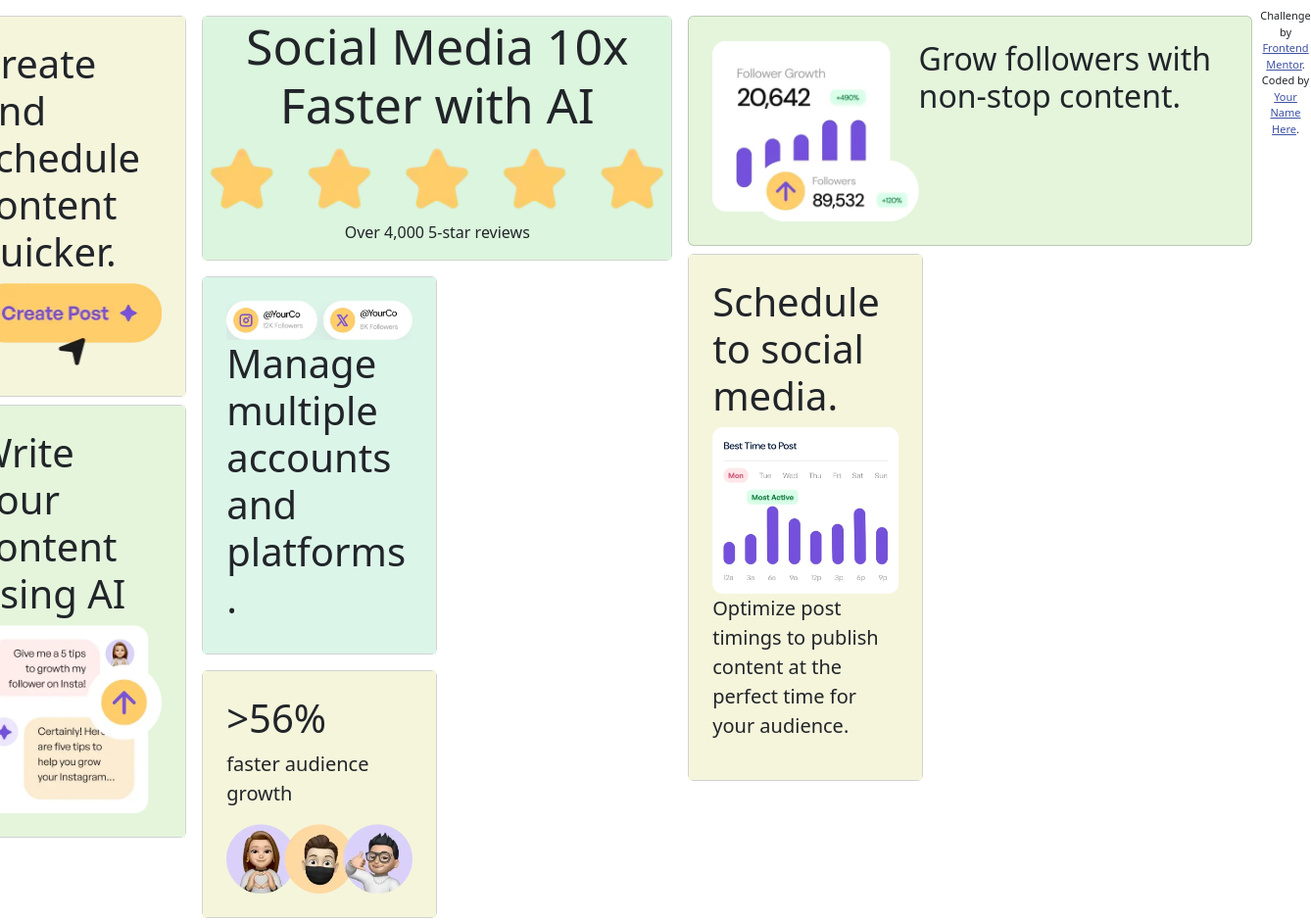
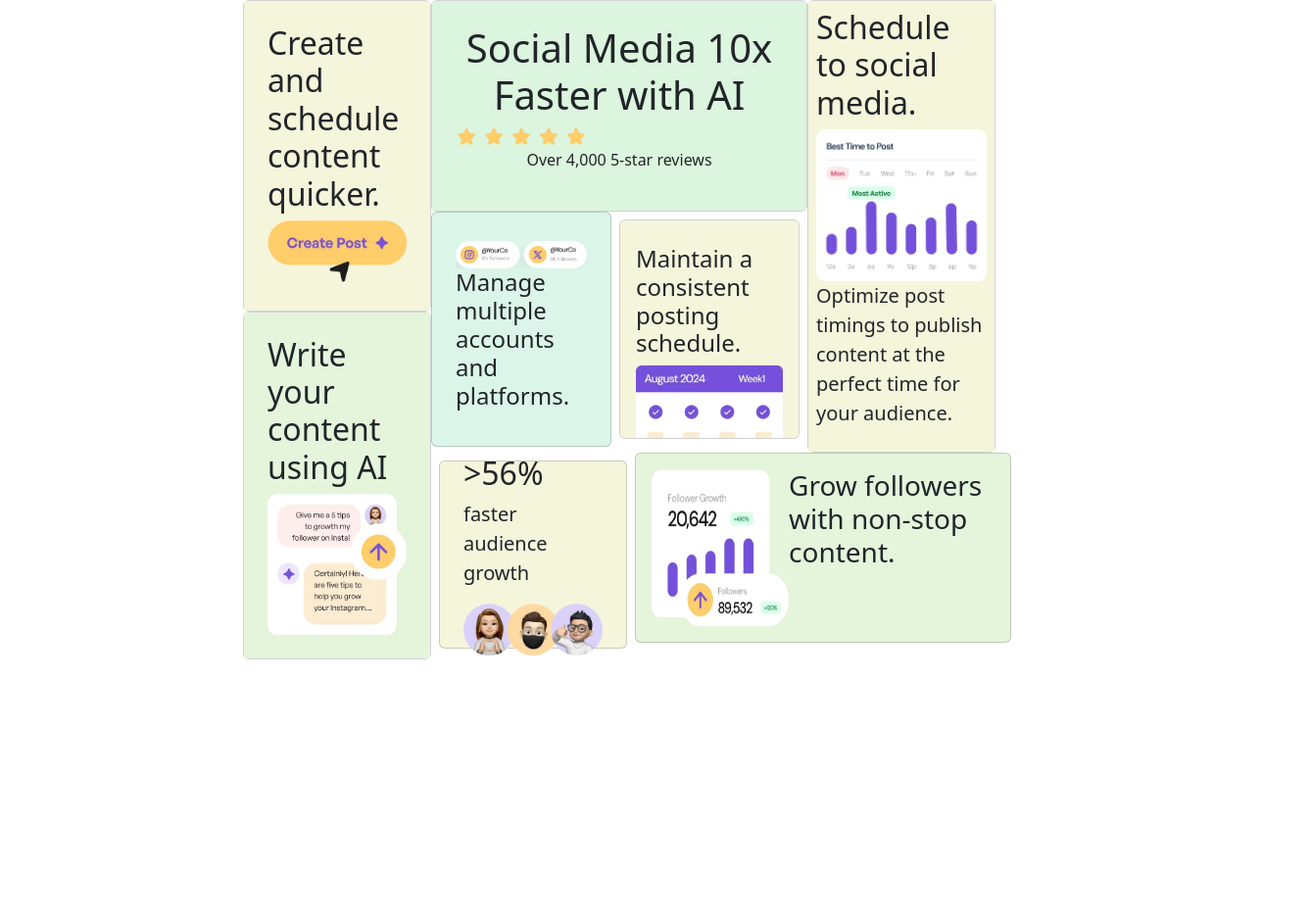
Before and after one commit to VRosa-jpg/Bento_Grid, a plain HTML site: page index.html in a window 1280 px wide. Shown: the top 940 px of the page at 98% size, 1338 px wide, since content can reach past the window. After the commit the page ends 800 px from the top, so only its background shows below. Drawn offline with nearby package versions, Linux system fonts and the light colour scheme.

Commit message:
Update: Layout

```diff
--- a/index.html
+++ b/index.html
@@ -14,91 +14,103 @@
     .attribution a { color: hsl(228, 45%, 44%); }
   </style>
 </head>
-<body class="d-flex justify-content-center p-2" style="width:100vw; height: 100vh;">
+<body class="d-flex justify-content-center flex-wrap">
+
+
 
   <!-- Left Container -->
-  <div>
+  <div style="height:auto">
     <!-- Schedule -->
-    <div class="d-flex justify-content-center card m-2" style="width: 15rem">
+    <div class="d-flex justify-content-center card" style="width: 12rem">
       <div class="p-4" style="background-color: beige;">
-        <h1>Create and schedule content quicker.</h1>
+        <h2>Create and schedule content quicker.</h2>
         <img src="illustration-create-post.webp" alt="" style="width:100%; height: auto;">
       </div>
     </div>
 
     <!-- AI Content -->
-    <div class="d-flex justify-content-center card m-2" style="width:15rem">
+    <div class="d-flex justify-content-center card" style="width:12rem">
       <div class="p-4" style="background-color: rgb(228, 245, 220);">
-        <h1>Write your content using AI</h1>
+        <h2>Write your content using AI</h2>
         <img src="illustration-ai-content.webp" alt="" style="width:100%; height: auto;">
       </div>
     </div>
   </div>
 
   <!-- Middle Container -->
-  <div class="d-flex flex-wrap" style="height:auto">
+  <div class="d-flex flex-column">
+
+    <div class="d-flex flex-row">
+      <div>
       <!-- Social Media -->
-    <div class="d-flex justify-content-center card m-2" style="width:30rem">
-      <div class="d-flex flex-column" style="background-color: rgb(220, 245, 222);">
-        <h1 class="text-center" style="font-size: 50px;">Social Media 10x <br>Faster with AI</h1>
-        <img src="illustration-five-stars.webp" alt="">
+        <div class="d-flex justify-content-center card" style="width:24rem">
+          <div class="d-flex flex-column p-4" style="background-color: rgb(220, 245, 222);">
+            <h1 class="text-center" style="font-size: 40px;">Social Media 10x Faster with AI</h1>
+            <img src="illustration-five-stars.webp" alt="" style="width:40%; height: auto;">
             <p class="text-center">Over 4,000 5-star reviews</p>
           </div>
         </div>
 
+        <!-- center div -->
+          <div class="d-flex justify-content-center" style="width:24rem; height:15rem;">
+
             <!-- Manage multiple -->
-    <div class="d-flex justify-content-center card m-2" style="width:15rem;">
-      <div class="d-flex flex-column p-4" style="background-color: rgb(220, 245, 233);">
+            <div class="d-flex justify-content-center card overflow-hidden" style="width:12rem; background-color: rgb(220, 245, 233);">
+              <div class="d-flex flex-column p-4">
                 <img src="illustration-multiple-platforms.webp" alt="" style="width:100%; height: auto;">
-        <h1>Manage multiple accounts and platforms.</h1>
+                <h4>Manage multiple accounts and platforms.</h4>
               </div>
             </div>
 
-    <!-- Faster growth -->
-    <div class="d-flex justify-content-center card m-2" style="width:15rem">
-      <div class="p-4" style="background-color: beige;">
-        <h1>>56%</h1>
-        <p style="font-size: 20px;">faster audience growth</p>
-        <img src="illustration-audience-growth.webp" alt="" style="width:100%; height: auto;">
-      </div>
-    </div>
-
-    <!-- Consistency -->
-    <div class="d-flex justify-content-center card m-2" style="width:15rem">
-      <div class="p-4" style="background-color: beige;">
-        <h1>Maintain a consistent posting schedule.</h1>
+            <!-- Maintain Consistency -->
+            <div class="d-flex justify-content-center card m-2 overflow-hidden" style="width:12rem;">
+              <div class="px-3" style="background-color: beige; padding-top: 4rem;">
+                <h4>Maintain a consistent posting schedule.</h4>
                 <img src="illustration-consistent-schedule.webp" alt="" style="width:100%; height: auto;">
               </div>
-    </div>
-  </div>
-
-  <!-- Right Container -->
-  <div>
-
-    <!-- Grow Content -->
-    <div style="width:36rem;" class="m-2">
-      <div class="d-flex flex-row card p-4" style="background-color: rgb(228, 245, 220);">
-        <img src="illustration-grow-followers.webp" alt="" style="width:40%; height: 40%;">
-          <div style="width:60%">
-            <h2>Grow followers with non-stop content.</h2>
             </div>
           </div>
         </div>
 
       <!-- Schedule -->
-    <div class="d-flex justify-content-center card m-2" style="width: 15rem">
-      <div class="p-4" style="background-color: beige;">
-        <h1>Schedule to social media.</h1>
+      <div class="d-flex justify-content-center card" style="width: 12rem">
+        <div class="p-2" style="background-color: beige;">
+          <h2>Schedule to social media.</h2>
           <img src="illustration-schedule-posts.webp" alt="" style="width:100%; height: auto;">
           <p style="font-size: 20px;">Optimize post timings to publish content at the perfect time for your audience.</p>
         </div>
       </div>
     </div>
 
+    <div class="d-flex flex-row" style="height: 15rem;">
 
-  <div class="attribution">
+      <!-- Faster growth -->
+      <div class="d-flex justify-content-center card m-2" style="width:12rem; height: 12rem; background-color: beige;">
+        <div class="p-4">
+          <h2>>56%</h2>
+          <p style="font-size: 20px;">faster audience growth</p>
+          <img src="illustration-audience-growth.webp" alt="" style="width:100%; height: auto;">
+        </div>
+      </div>
+
+      <!-- Grow Content -->
+      <div style="width:24rem; height: 12rem;" >
+        <div class="d-flex flex-row card p-3" style="background-color: rgb(228, 245, 220);">
+          <img src="illustration-grow-followers.webp" alt="" style="width:40%; height: 10rem;">
+              <h3>Grow followers with non-stop content.</h3>
+            </div>
+        </div>
+      </div>
+
+  </div>
+
+  <!-- bottom div -->
+
+
+
+  <!-- <div class="attribution">
     Challenge by <a href="https://www.frontendmentor.io?ref=challenge">Frontend Mentor</a>.
     Coded by <a href="#">Your Name Here</a>.
-  </div>
+  </div> -->
 </body>
 </html>
```
Lines whose indentation alone changed are shown as unchanged.
